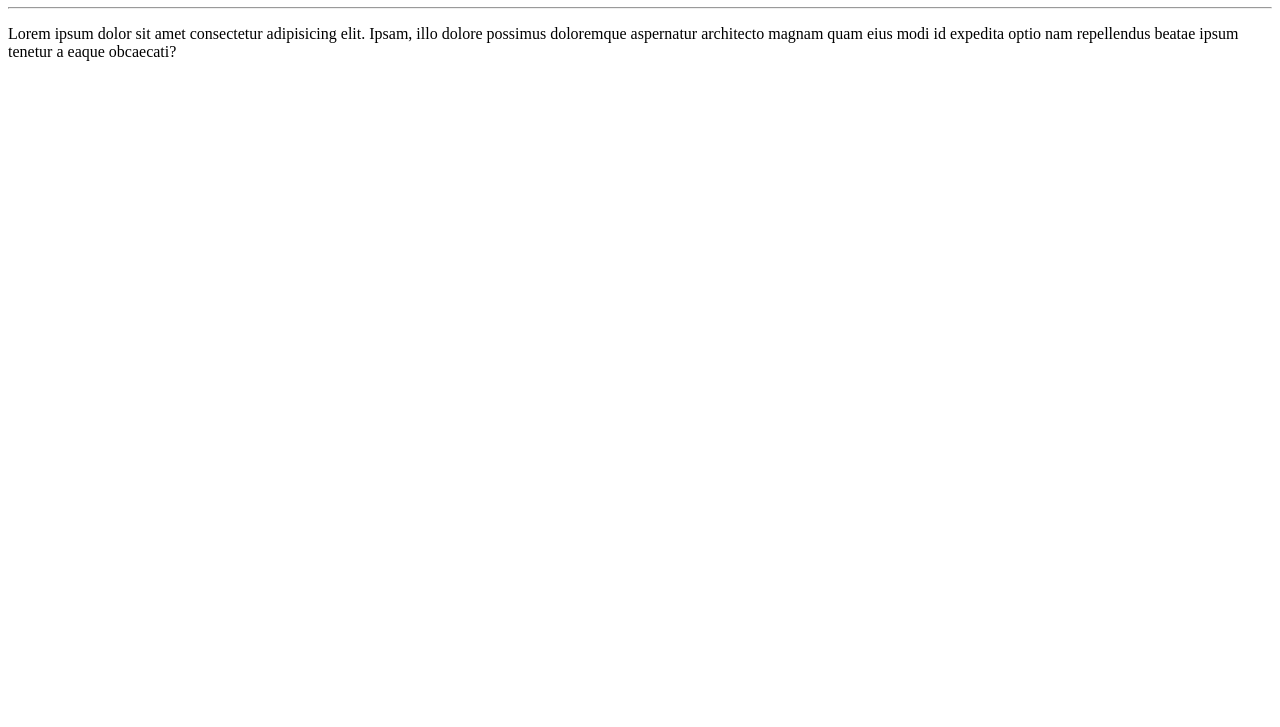
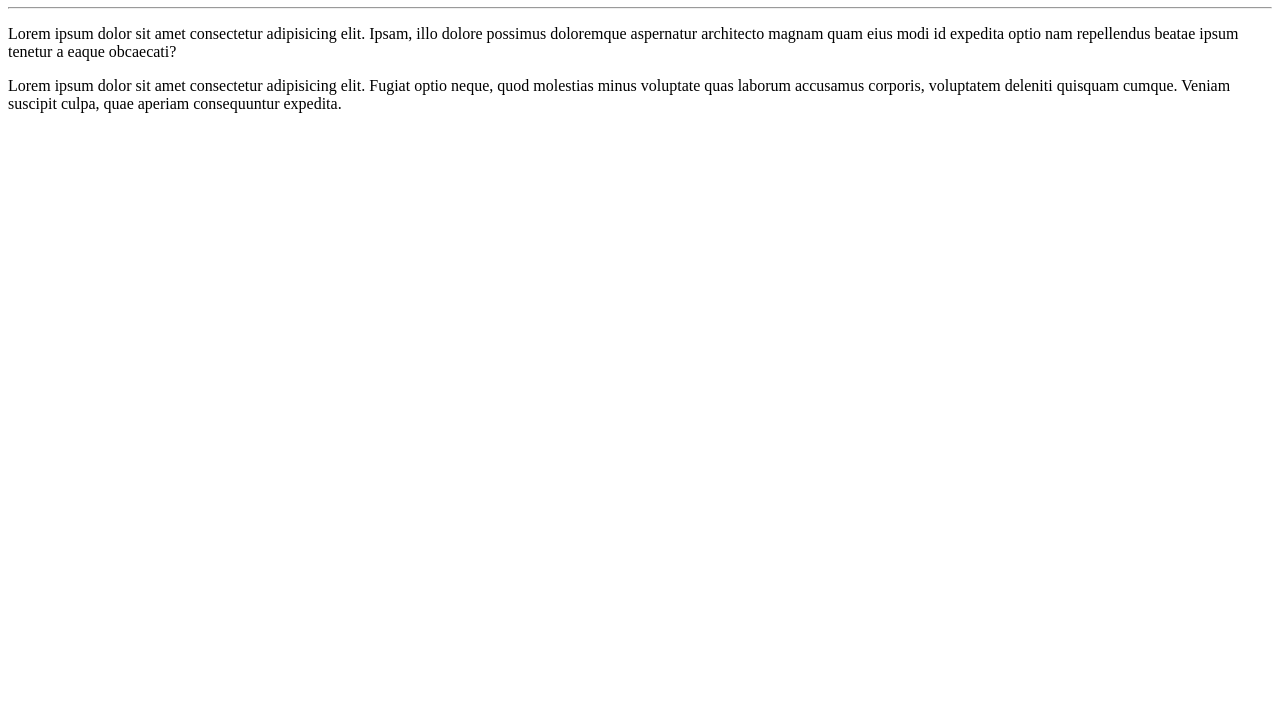
Before and after one commit to eliandrorodrigues/Ola-Mundo1, a plain HTML site: page site-exemplo/index.html in a window 1280 px wide. Shown: the part 73-800 px from the top of the page. Drawn offline with Linux system fonts and the light colour scheme.

Commit message:
Adicionei um paragrafo

```diff
--- a/site-exemplo/index.html
+++ b/site-exemplo/index.html
@@ -9,5 +9,6 @@
     <h1>Olá, Mundo!</h1>
     <hr>
     <p>Lorem ipsum dolor sit amet consectetur adipisicing elit. Ipsam, illo dolore possimus doloremque aspernatur architecto magnam quam eius modi id expedita optio nam repellendus beatae ipsum tenetur a eaque obcaecati?</p>
+    <p>Lorem ipsum dolor sit amet consectetur adipisicing elit. Fugiat optio neque, quod molestias minus voluptate quas laborum accusamus corporis, voluptatem deleniti quisquam cumque. Veniam suscipit culpa, quae aperiam consequuntur expedita.</p>
 </body>
 </html>
```
